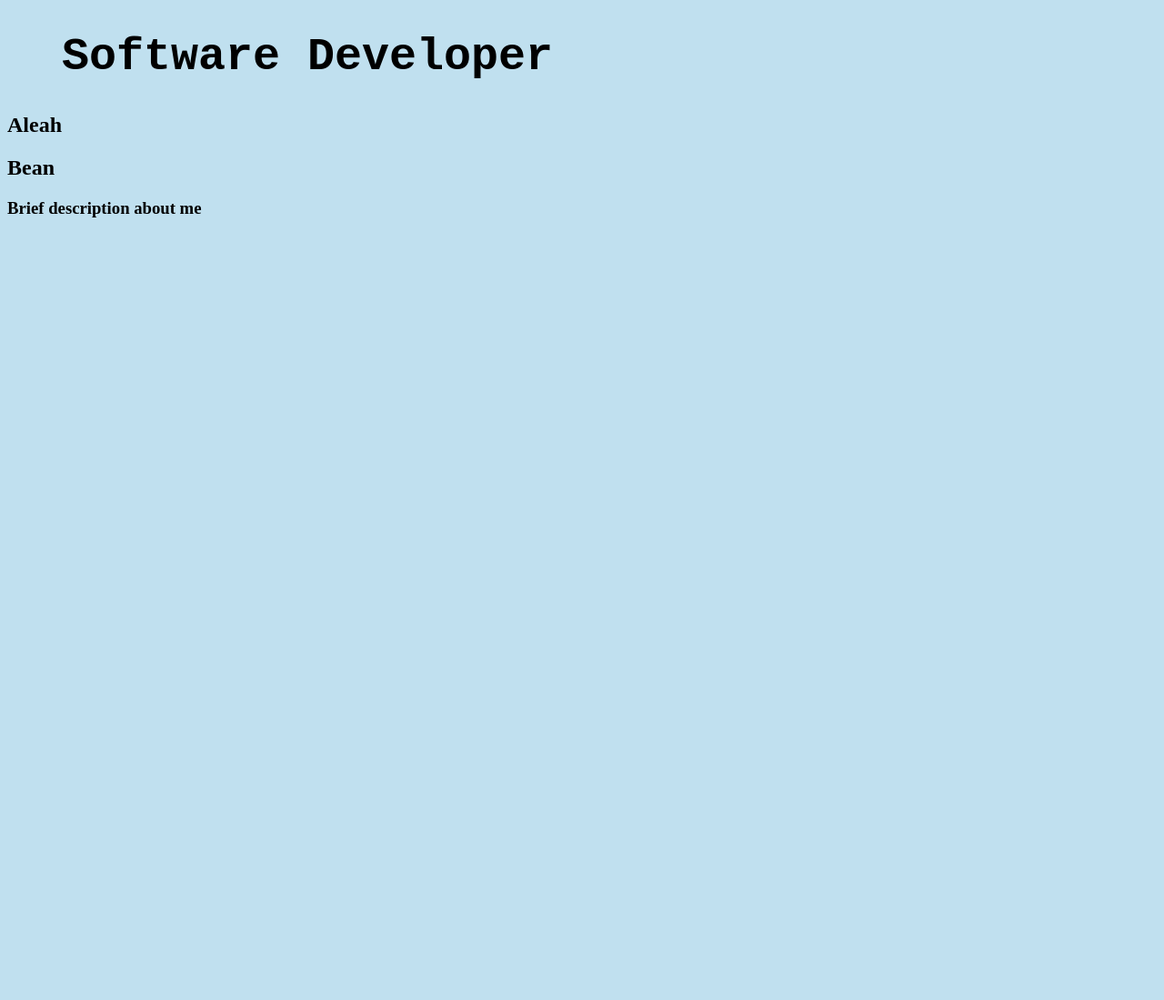
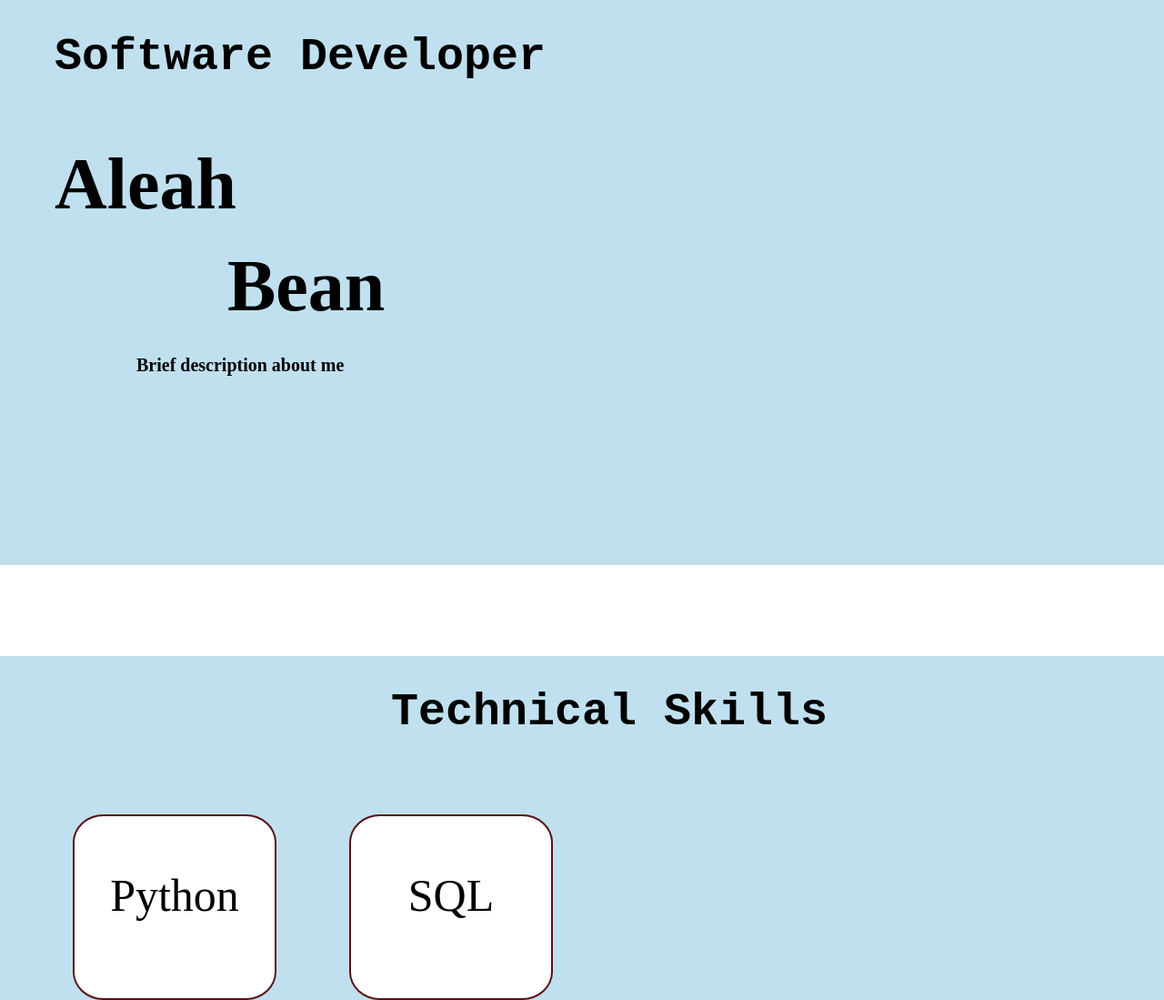
Before and after one commit to Abean16/Portfolio, a plain HTML site: page index.html in a window 1280 px wide. Shown: the whole page at 91% size. Before the commit the page ends 800 px from the top, so only its background shows below. Drawn offline with Linux system fonts and the light colour scheme.

Commit message:
added headings, divs, boxes

```diff
--- a/index.html
+++ b/index.html
@@ -6,17 +6,19 @@
     <link href="style.css" rel="stylesheet">
     <title>Portfolio</title>
 </head>
+
     <body class="body">
         <h1 class="heading1">Software Developer</h1>
-        <h2>Aleah </h2>
-        <h2>Bean</h2>
-        <h3>Brief description about me</h3>
+        <h2 class="heading2">Aleah </h2>
+        <h2 class="heading3">Bean</h2>
+        <h3 class="about-me">Brief description about me</h3>
 
-            <div>
+            <div class="white-bar"></div>
 
-            </div>
+            <h1 class="heading1-2">Technical Skills</h1>
 
-
+            <div class="box">Python</div>
+            <div class="box">SQL</div>
 
     </body>
 </html>
--- a/style.css
+++ b/style.css
@@ -1,5 +1,6 @@
 .body{
     background-color: #c0e0ef;
+    margin: 0;
 }
 
 .heading1{
@@ -8,3 +9,55 @@
     margin-left: 60px;
     font-family:'Courier New', Courier, monospace;
 }
+
+.heading2{
+    text-align: left;
+    font-size: 80px;
+    margin-left: 60px;
+    font-family: Cochin;
+}
+
+.heading3{
+    text-align: left;
+    font-size: 80px;
+    margin-left: 250px;
+    font-family: cochin;
+    line-height: 0%;
+}
+
+.about-me{
+    text-align: left;
+    font-size: 20px;
+    margin-left: 150px;
+    font-family: cochin;
+    line-height: 200%;
+}
+
+.white-bar{
+    background-color: white;
+    width: 100%;
+    height: 100px;
+    margin-top: 200px;
+}
+
+.heading1-2{
+    text-align: center;
+    font-size: 50px;
+    margin-left: 60px;
+    font-family:'Courier New', Courier, monospace;
+}
+
+.box{
+    border: 2px solid hwb(0 7% 65%);
+    border-radius: 15%;
+    background-color: white;
+    width: 220px;
+    height: 200px;
+    margin-left: 80px;
+    margin-top: 50px;
+    float: left;
+    text-align: center;
+    font-family: cochin;
+    line-height: 350%;
+    font-size: 50px;
+}
```
